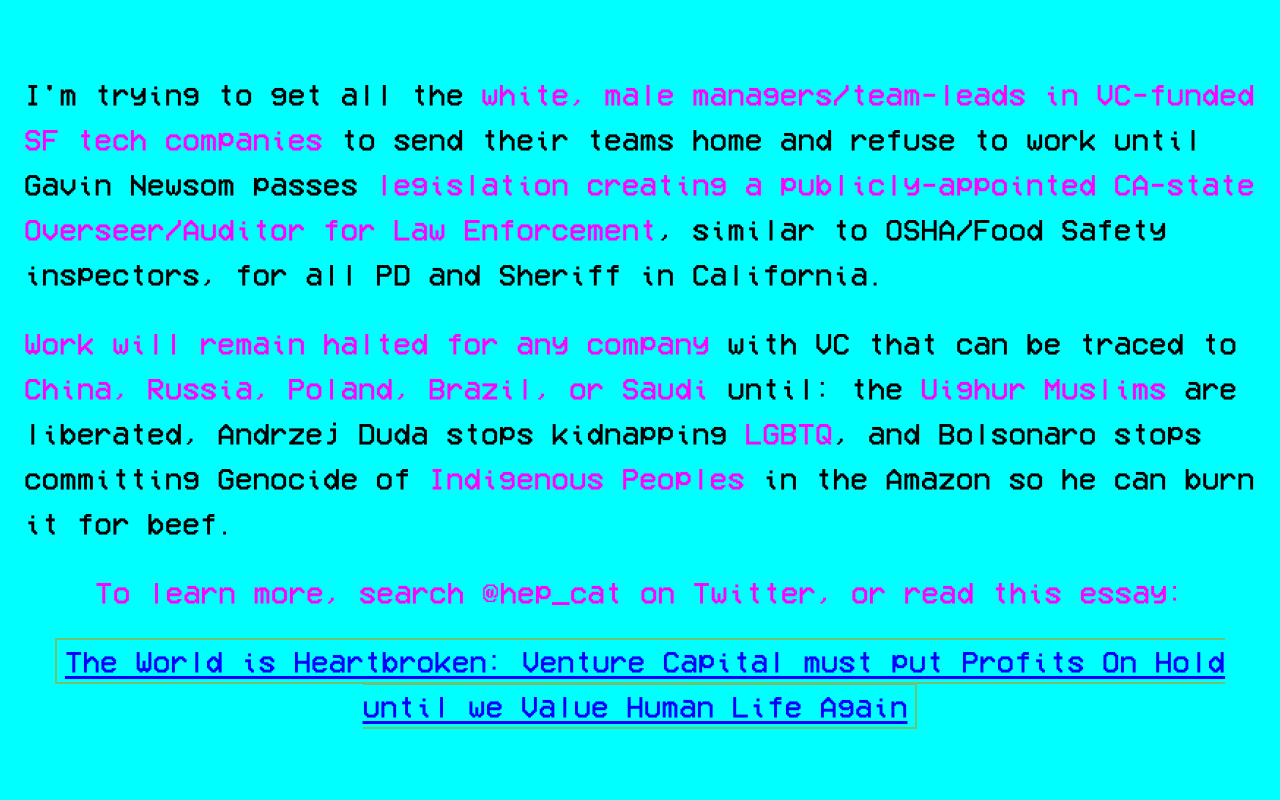
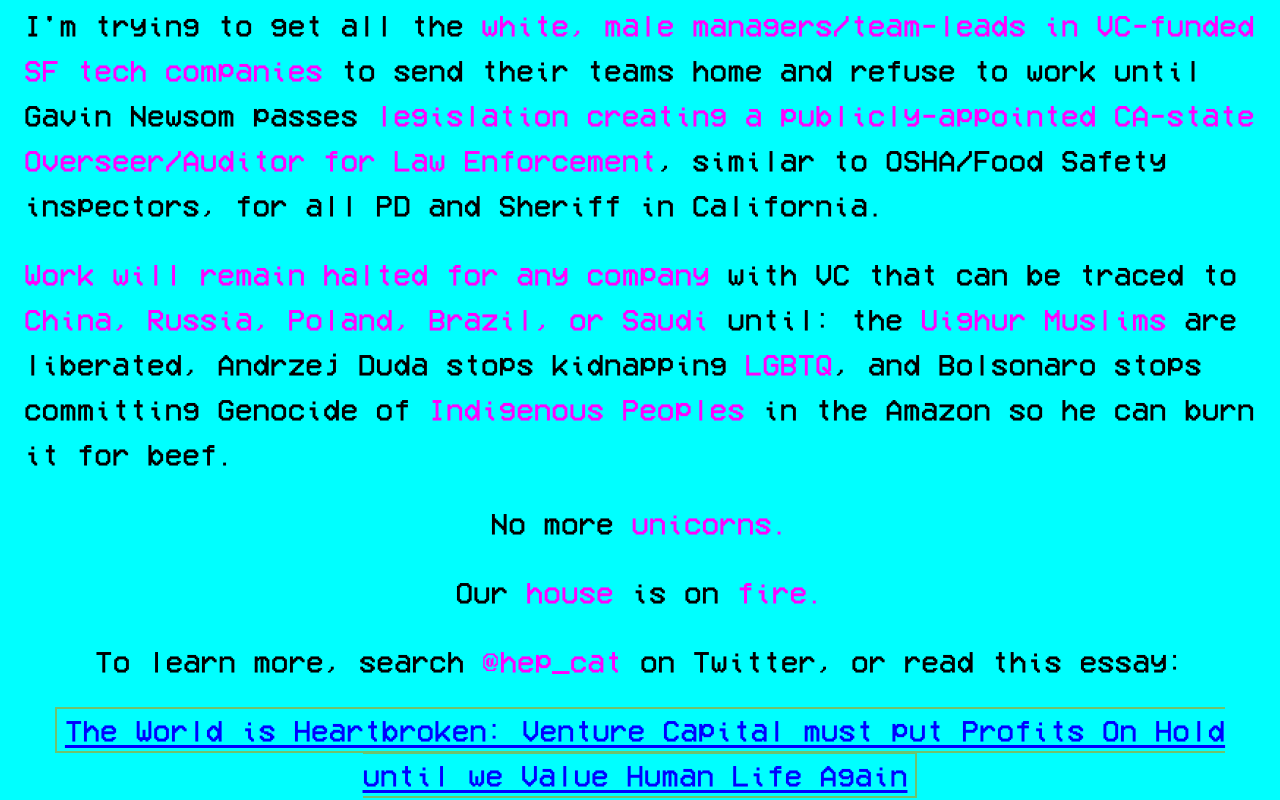
Before and after one commit to TheDripper/notusedyet, a Nuxt app: page / in a window 1280 px wide. Built offline with nearby package versions, Linux system fonts and the light colour scheme.

Commit message:
no more unicorns

```diff
--- a/pages/index.vue
+++ b/pages/index.vue
@@ -5,7 +5,9 @@
         class="subnow black"
       >I'm trying to get all the <span class="magenta">white, male managers/team-leads in VC-funded SF tech companies</span> to send their teams home and refuse to work until Gavin Newsom passes <span class="magenta">legislation creating a publicly-appointed CA-state Overseer/Auditor for Law Enforcement</span>, similar to OSHA/Food Safety inspectors, for all PD and Sheriff in California.</p>
       <p class="subnow black"><span class="magenta">Work will remain halted for any company</span> with VC that can be traced to <span class="magenta">China, Russia, Poland, Brazil, or Saudi</span> until: the <span class="magenta">Uighur Muslims</span> are liberated, Andrzej Duda stops kidnapping <span class="magenta">LGBTQ</span>, and Bolsonaro stops committing Genocide of <span class="magenta">Indigenous Peoples</span> in the Amazon so he can burn it for beef.</p>
-      <p class="subnow magenta">To learn more, search @hep_cat on Twitter, or read this essay:</p>
+      <p class="subnow">No more <span class="magenta">unicorns.</span></p>
+      <p class="subnow">Our <span class="magenta">house</span> is on <span class="magenta">fire.</span></p>
+      <p class="subnow">To learn more, search <span class="magenta">@hep_cat</span> on Twitter, or read this essay:</p>
       <h1 class="subnow text-center">
         <a
           href="/rip-bam-house-on-fire"
```
